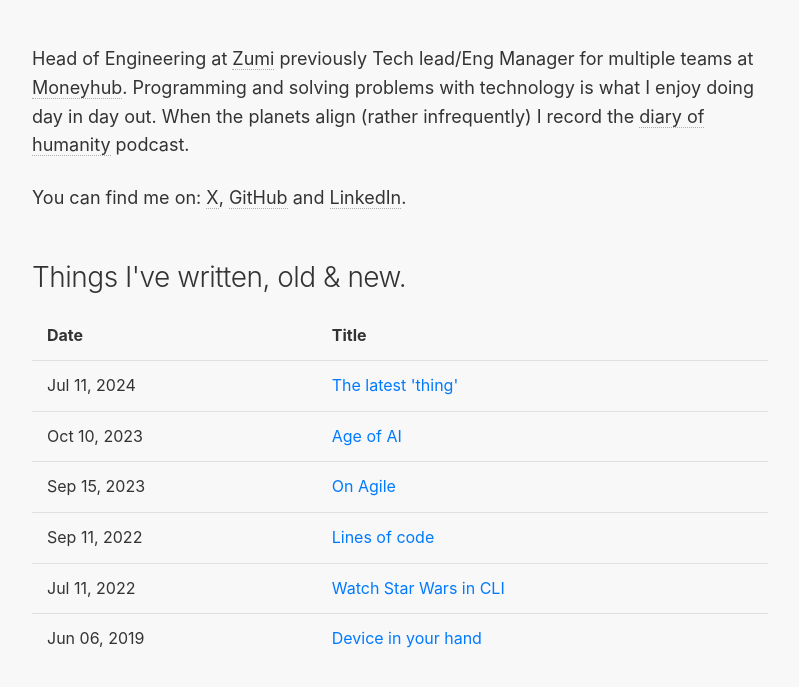
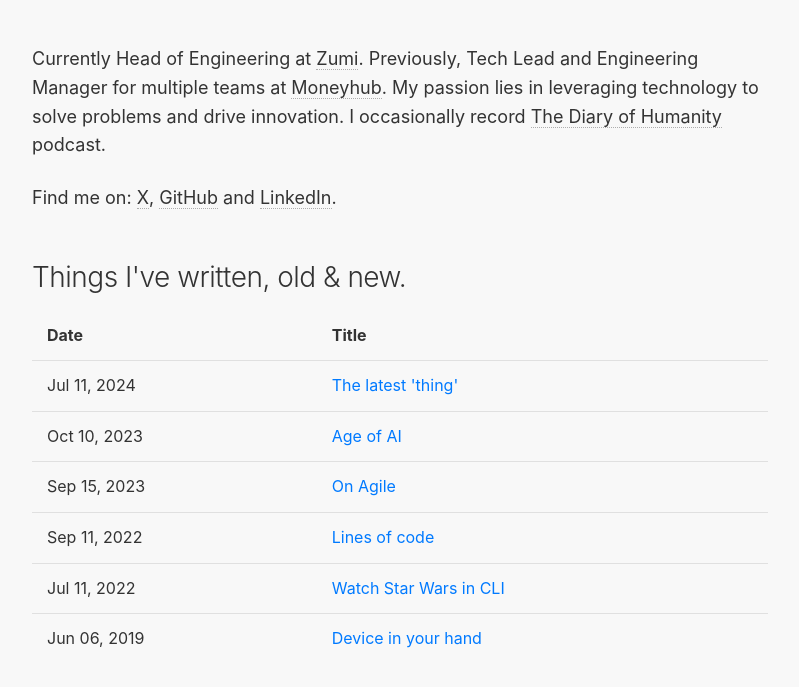
Before and after one commit to jordanjoecooper/jjc, a plain HTML site: page index.html in a window 1280 px wide. Shown: the part 83-770 px from the top of the page, without its empty margins (240-1039 px from the left). Drawn offline with Linux system fonts and the light colour scheme.

Commit message:
Update bio txt

```diff
--- a/index.html
+++ b/index.html
@@ -27,16 +27,17 @@
   <main>
     <div class="bio">
       <p>
-        Head of Engineering at
-        <a href="https://zumi.app"> Zumi</a> previously Tech lead/Eng Manager
-        for multiple teams at <a href="https://www.moneyhub.com">Moneyhub</a>.
-        Programming and solving problems with technology is what I enjoy doing day in day out.
-        When the planets align (rather infrequently) I record the
-        <a href="https://pod.link/diaryofhumanity">diary of humanity</a>
+        Currently Head of Engineering at
+        <a href="https://zumi.app">Zumi</a>. Previously,
+        Tech Lead and Engineering Manager for multiple teams at
+        <a href="https://www.moneyhub.com">Moneyhub</a>. My passion lies in
+        leveraging technology to solve problems and drive innovation.
+        I occasionally record
+        <a href="https://pod.link/diaryofhumanity">The Diary of Humanity</a>
         podcast.
       </p>
       <p>
-        You can find me on:
+        Find me on:
         <a href="https://x.com/jordanjoecooper">X</a>,
         <a href="https://github.com/jordanjoecooper">GitHub</a> and
         <a href="https://www.linkedin.com/in/jordanjoecooper">LinkedIn</a>.
```
